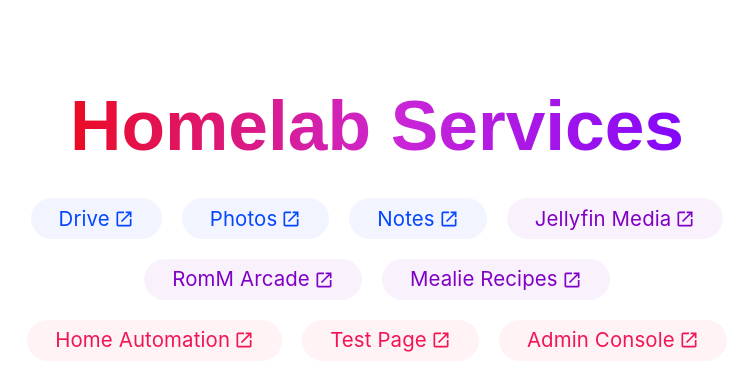
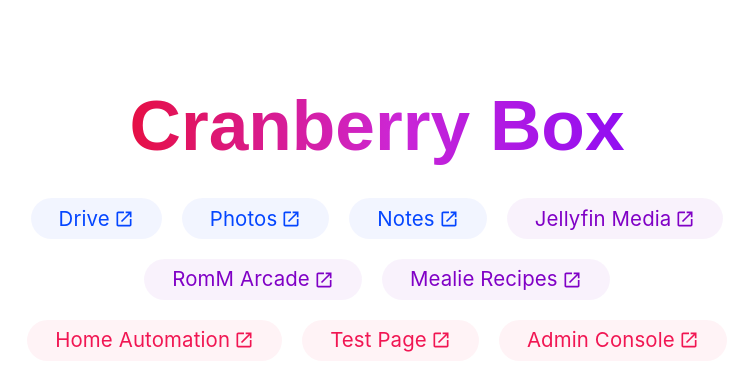
Before and after one commit to Electromasta/nasportal, an Angular app: page / in a window 1280 px wide. Shown: the top 390 px of the page, without its empty margins (263-1016 px from the left). Built offline with nearby package versions, Linux system fonts and the light colour scheme.

Commit message:
change title

```diff
--- a/src/app/app.component.html
+++ b/src/app/app.component.html
@@ -180,7 +180,7 @@
         </defs>
 
         <text x="50%" y="150" font-family="Arial, sans-serif" font-size="100" font-weight="bold" fill="url(#textGradient)" text-anchor="middle" dominant-baseline="middle">
-          Homelab Services
+          Cranberry Box
         </text>
       </svg>
     </div>
```
